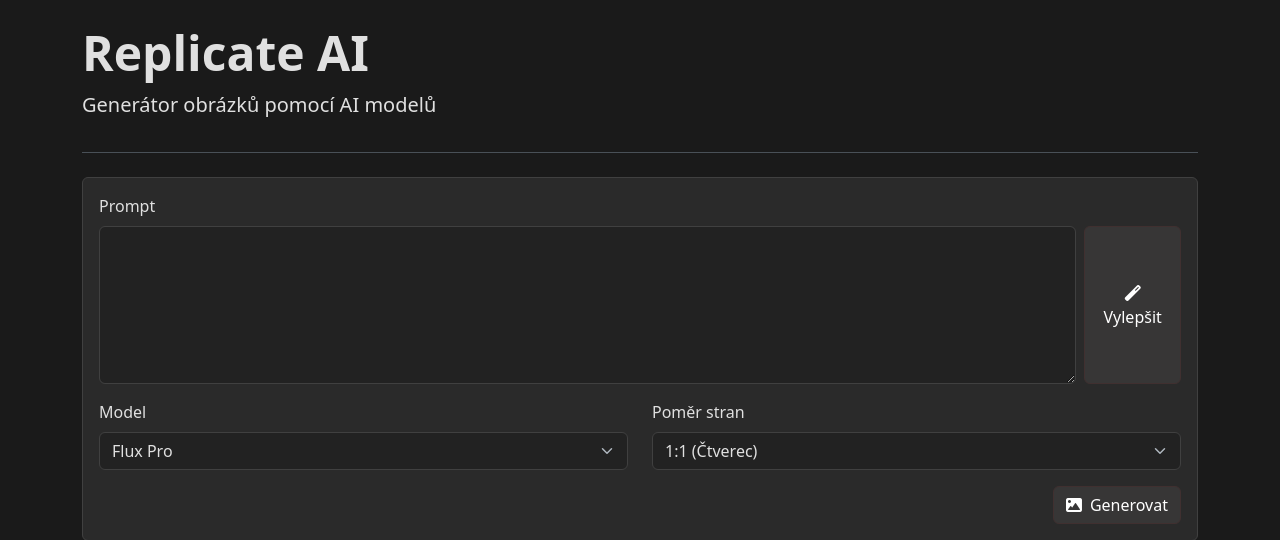
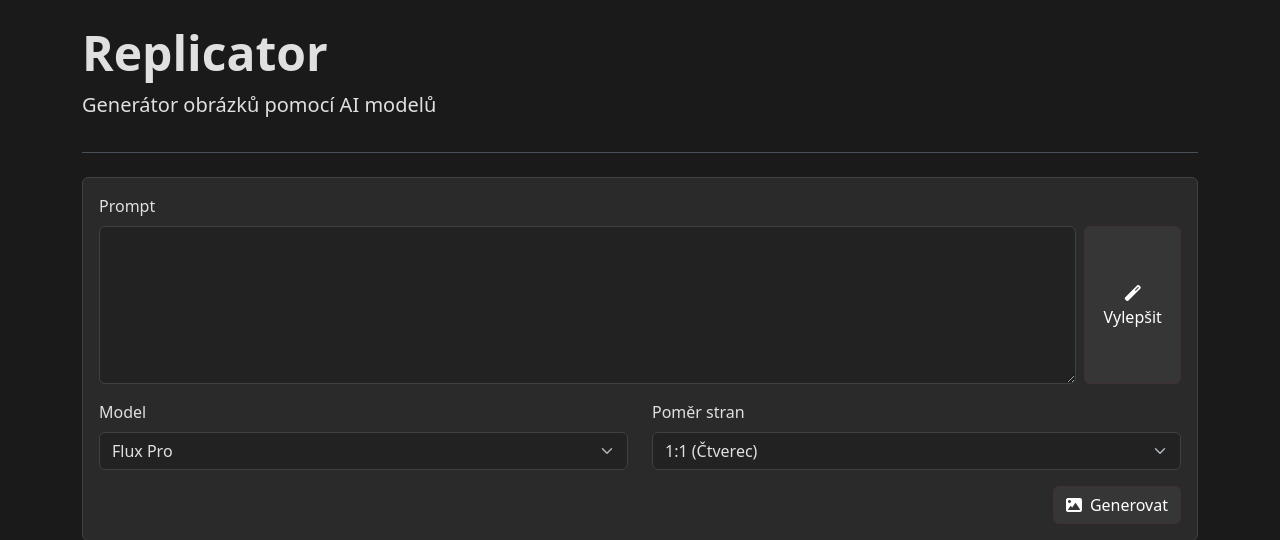
Before and after one commit to pendialek/replicate-ai, a Flask app: page / in a window 1280 px wide. Shown: the top 540 px of the page. Run offline with Flask 3, Linux system fonts and the light colour scheme; data that the repository does not hold is empty; parts of the project's set-up code (start-up, migrations or seed data) failed here and were passed over; some libraries are stand-ins or nearby versions.

Commit message:
Small changes

```diff
--- a/docker-compose.yml
+++ b/docker-compose.yml
@@ -18,6 +18,6 @@
 
 volumes:
   image-data:
-    name: replicate-ai-images
+    name: replicator-images
   metadata:
-    name: replicate-ai-metadata
+    name: replicator-metadata
--- a/templates/index.html
+++ b/templates/index.html
@@ -3,7 +3,7 @@
 <head>
     <meta charset="UTF-8">
     <meta name="viewport" content="width=device-width, initial-scale=1.0">
-    <title>Replicate AI - Image Generator</title>
+    <title>Replicator - Image Generator</title>
 
     <link rel="icon" type="image/png" href="/static/favicon/favicon-96x96.png" sizes="96x96" />
     <link rel="icon" type="image/svg+xml" href="/static/favicon/favicon.svg" />
@@ -56,7 +56,7 @@
             color: white;
         }
 
-        .btn-primary:focus, #improvePrompt:focus, .page-link:focus {
+        .btn-primary:focus, #improvePrompt:focus, .page-link:focus, .btn-primary:active {
             background-color: #222222;
             border-color: #302424;
             color: white;
@@ -209,7 +209,7 @@
     <div class="container py-4">
         <!-- Header -->
         <header class="pb-3 mb-4 border-bottom">
-            <h1 class="display-5 fw-bold">Replicate AI</h1>
+            <h1 class="display-5 fw-bold">Replicator</h1>
             <p class="lead">Generátor obrázků pomocí AI modelů</p>
         </header>
 
```
